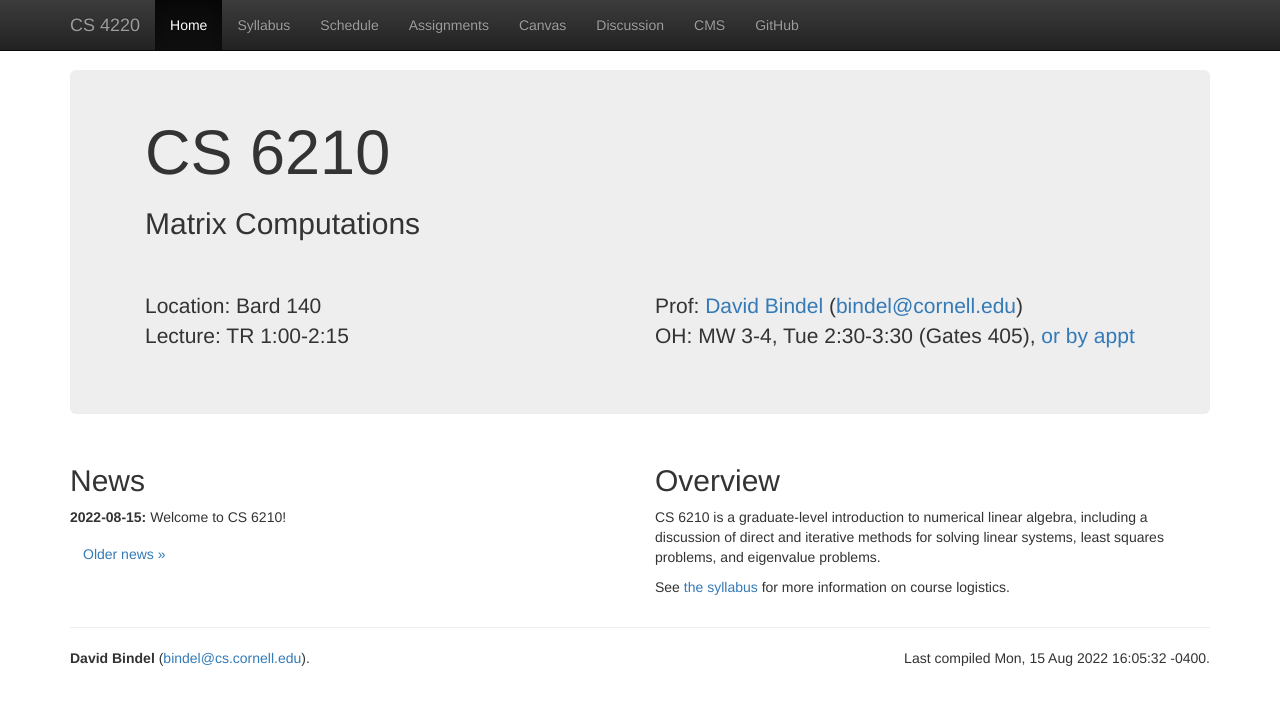
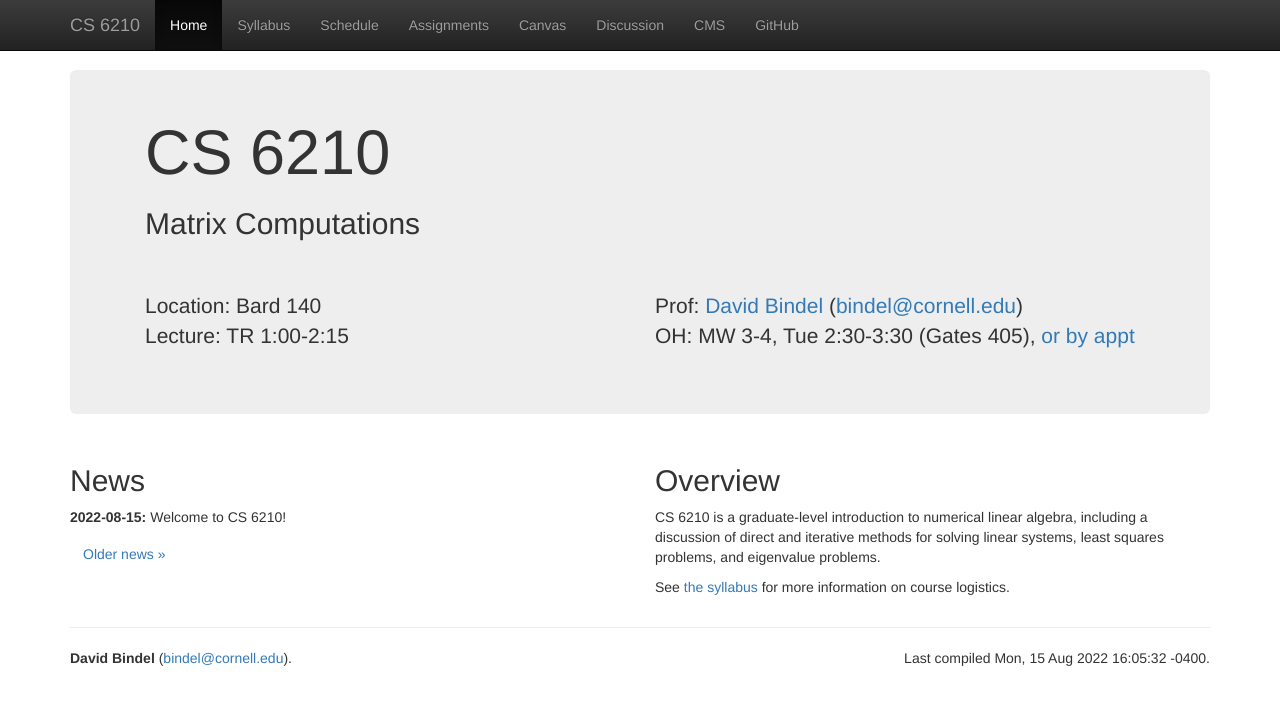
Before and after one commit to dbindel/cs6210-f22, a Jekyll site: the page built from web/index.html, in a window 1280 px wide. Shown: the top 705 px of the page. Built offline with Jekyll 4.4.1, drawn with Linux system fonts in a browser that asks for light colours; nearby versions of some CDN libraries.

Commit message:
Minor fixes.

```diff
--- a/web/_includes/navbar.html
+++ b/web/_includes/navbar.html
@@ -10,7 +10,7 @@
       {% if page.url == "/index.html" %}
       {% assign active = "active" %}
       {% endif %}
-      <a class="navbar-brand {{ active }}" href="{{ site.baseurl }}">CS 4220</a>
+      <a class="navbar-brand {{ active }}" href="{{ site.baseurl }}">CS 6210</a>
     </div>
     <div id="navbar" class="navbar-collapse collapse">
       <ul class="nav navbar-nav">
--- a/web/_layouts/top.html
+++ b/web/_layouts/top.html
@@ -59,7 +59,7 @@
       <footer>
         <div class="pull-left">
           <strong>David Bindel</strong>
-          (<a href="mailto:bindel@cs.cornell.edu">bindel@cs.cornell.edu</a>).
+          (<a href="mailto:bindel@cornell.edu">bindel@cornell.edu</a>).
         </div>
         <div class="pull-right">
           Last compiled {{ site.time | date_to_rfc822 }}.
```
